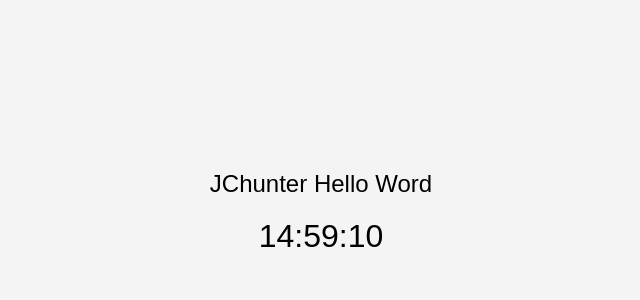
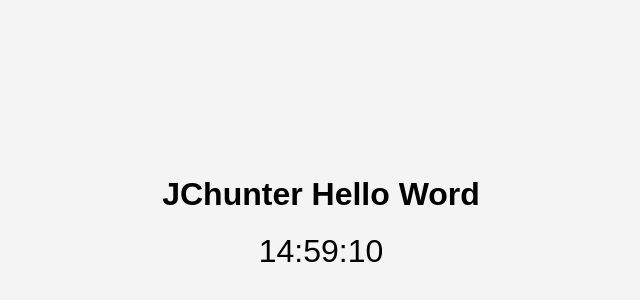
Before and after one commit to chenziheng/hellotest, a plain HTML site: page index.html in a window 1280 px wide. Shown: the part 196-496 px from the top of the page, without its empty margins (319-959 px from the left). Drawn offline with Linux system fonts and the light colour scheme.

Commit message:
描述你所做的更改

```diff
--- a/index.html
+++ b/index.html
@@ -8,7 +8,7 @@
         body {
             font-family: Arial, sans-serif;
             display: flex;
-            flex-direction: column;  /* 添加此行，使内容垂直排列 */
+            flex-direction: column;  /* 使内容垂直排列 */
             justify-content: center;
             align-items: center;
             height: 100vh;
@@ -17,14 +17,13 @@
         #clock {
             font-size: 2em;
         }
-        #title {  /* 添加标题的样式 */
+        h1 {  /* 设置标题为一级标题字号大小 */
             margin-bottom: 20px;  /* 为标题下方添加一些空间 */
-            font-size: 1.5em;
         }
     </style>
 </head>
 <body>
-    <div id="title">JChunter Hello Word</div>  <!-- 添加标题内容 -->
+    <h1>JChunter Hello Word</h1>  <!-- 使用h1标签表示一级标题 -->
     <div id="clock"></div>
 
     <script>
```
